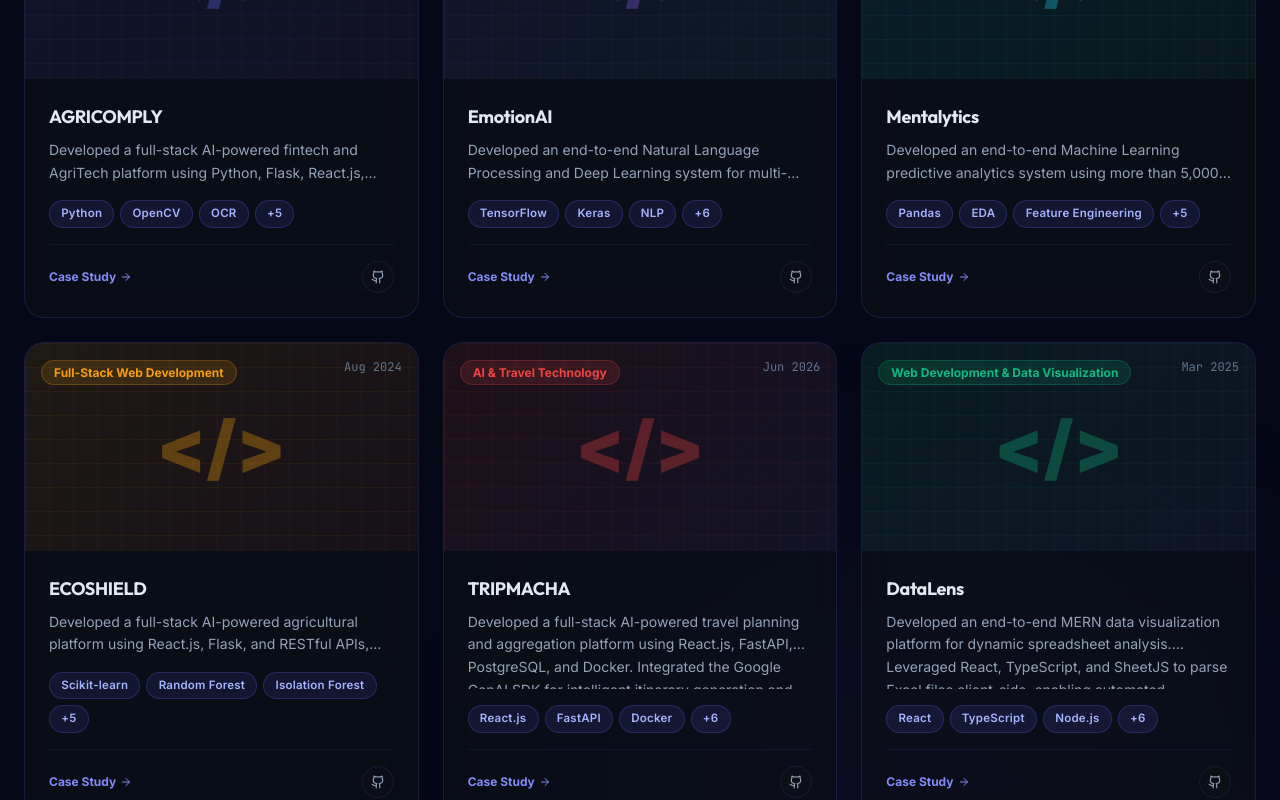
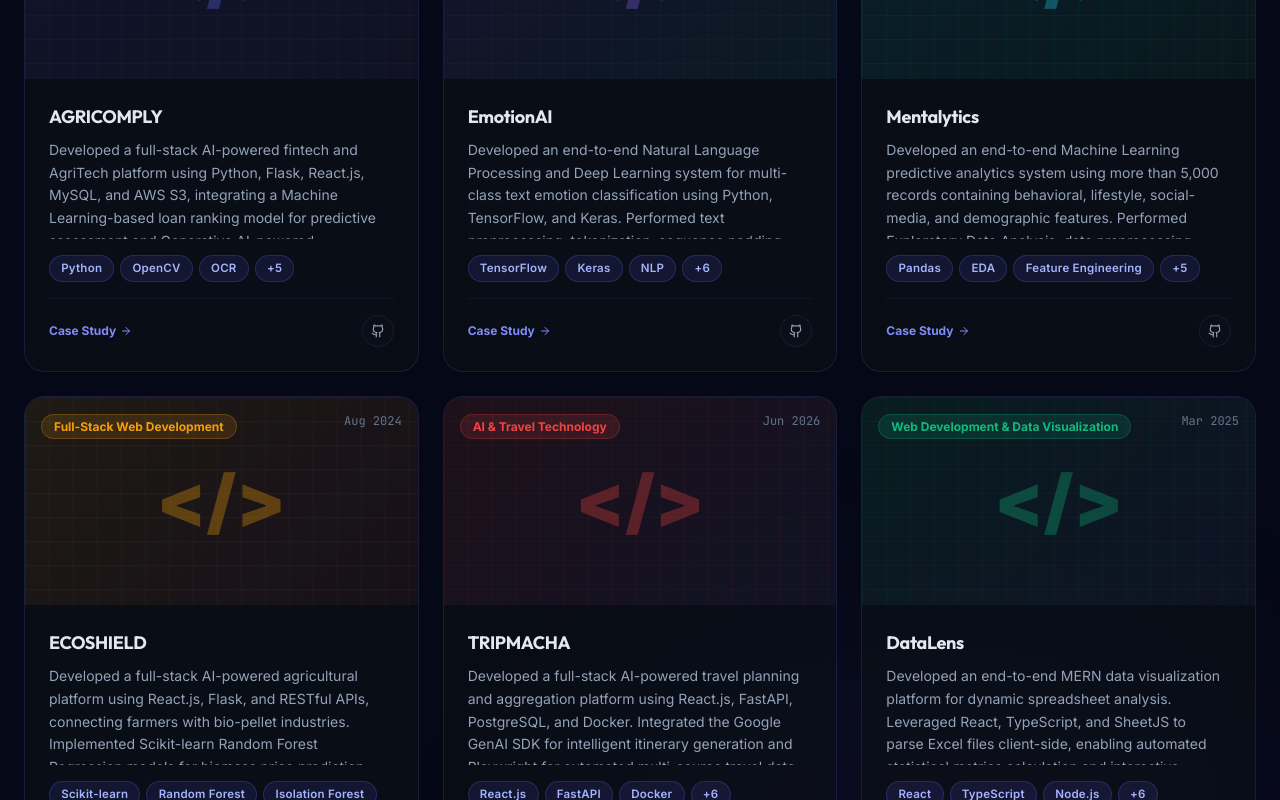
Before and after one commit to SrijanSingh2006/PERSONAL-PORFOLIO-WEBSITE, a React (Vite) app: page / in a window 1280 px wide. Shown: the part 2160-2960 px from the top of the page. Built offline with nearby package versions, Linux system fonts and the light colour scheme.

Commit message:
feat: make project descriptions scrollable for full readability

```diff
--- a/src/components/sections/ProjectsSection.jsx
+++ b/src/components/sections/ProjectsSection.jsx
@@ -153,7 +153,9 @@ function ProjectCard({ project, onOpenModal, colors }) {
         <h3 className="font-display font-bold text-lg capitalize mb-2 group-hover:text-[#818cf8] transition-colors line-clamp-1">
           {project.title}
         </h3>
-        <p className="text-sm text-textMuted mb-4 line-clamp-2 flex-1 leading-relaxed">{project.description}</p>
+        <div className="text-sm text-textMuted mb-4 flex-1 leading-relaxed overflow-y-auto max-h-[100px] pr-2">
+          {project.description}
+        </div>
         {project.technologies?.length > 0 && (
           <div className="flex flex-wrap gap-1.5 mb-4">
             {project.technologies.slice(0, 3).map((tech) => (
```
